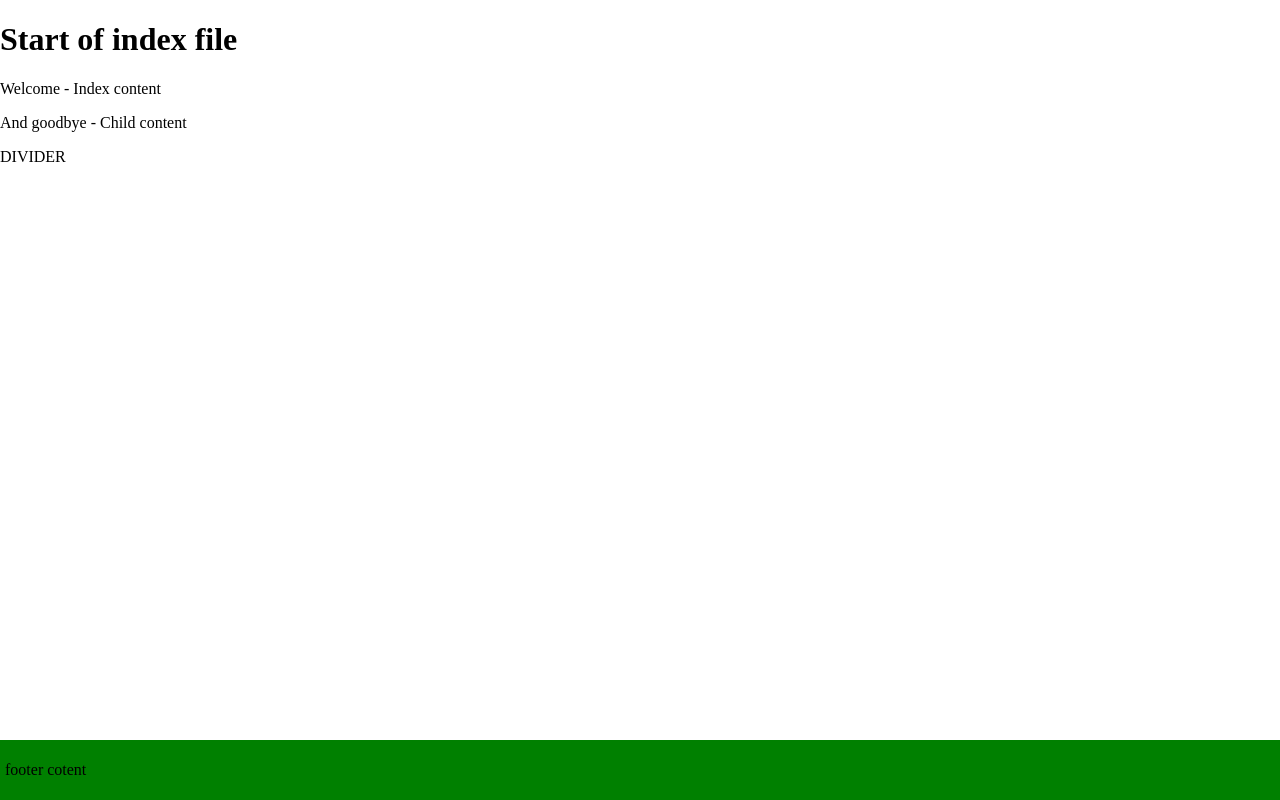
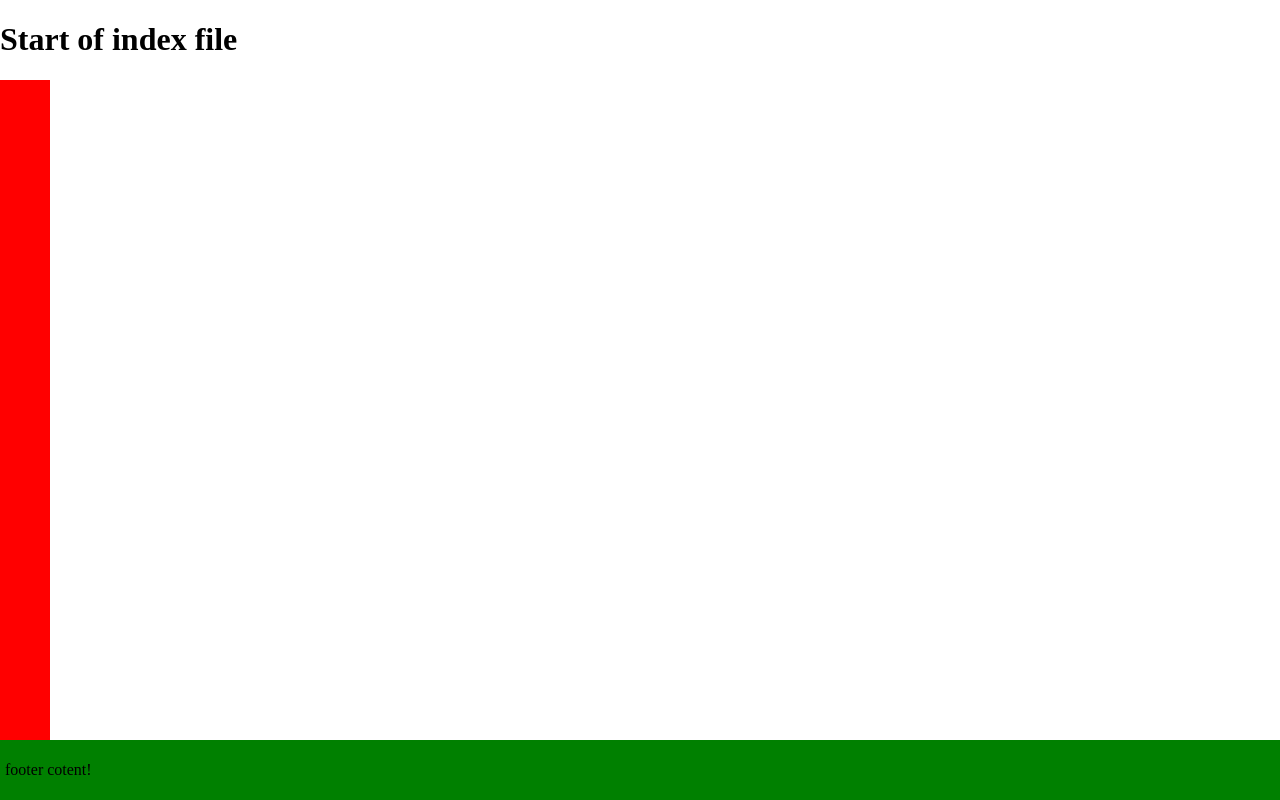
Before and after one commit to HerrSteen/HerrSteen.github.io, a website: page build/child.html in a window 1280 px wide. Shown: the top 800 px of the page. Drawn offline with Linux system fonts and the light colour scheme.

Commit message:
röd linje

```diff
--- a/build/child.html
+++ b/build/child.html
@@ -1 +1 @@
-<!DOCTYPE html><html><head><title>My Site - test</title><link href="main.css" rel="stylesheet"></head><body><h1>Start of index file</h1><p>Welcome - Index content</p><p>And goodbye - Child content</p><p>DIVIDER</p><div class="footer"><p>footer cotent</p></div></body></html>
+<!DOCTYPE html><html><head><title>My Site - test</title><link href="main.css" rel="stylesheet"></head><body><h1>Start of index file</h1><div class="wrapper"></div><p>Welcome - Index content</p><p>And goodbye - Child content </p><p>DIVIDER</p><div class="footer"><p>footer cotent!</p></div></body></html>
--- a/build/main.css
+++ b/build/main.css
@@ -1,5 +1,10 @@
 body {
   margin: 0;
+}
+.wrapper {
+  height: 2000px;
+  width: 50px;
+  background-color: #f00;
 }
 .footer {
   width: 100%;
```
Also changed, not shown: build/index.html (+1 -1 lines).
